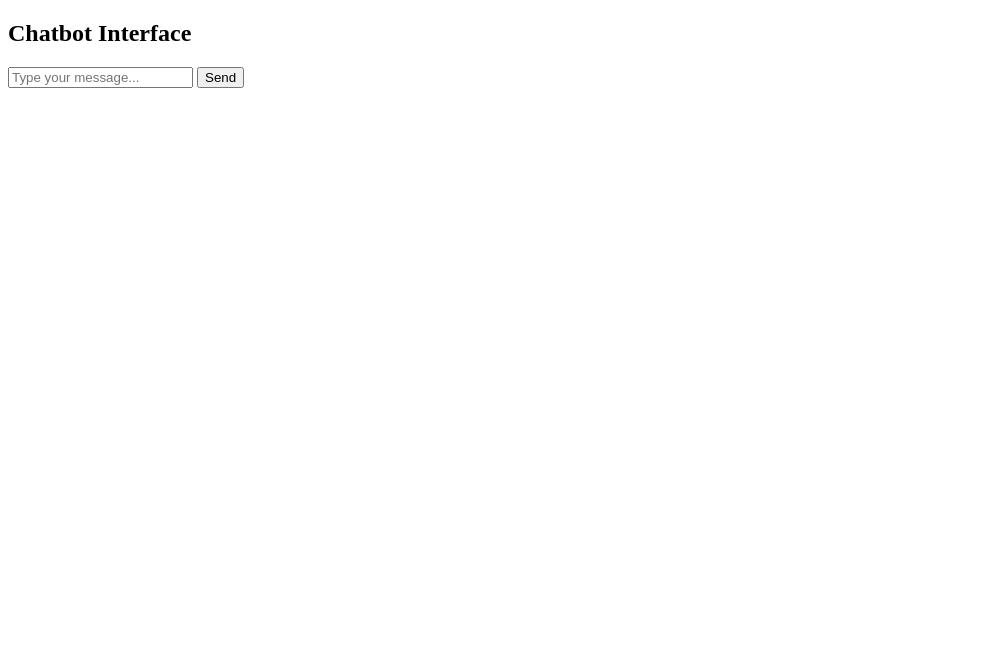
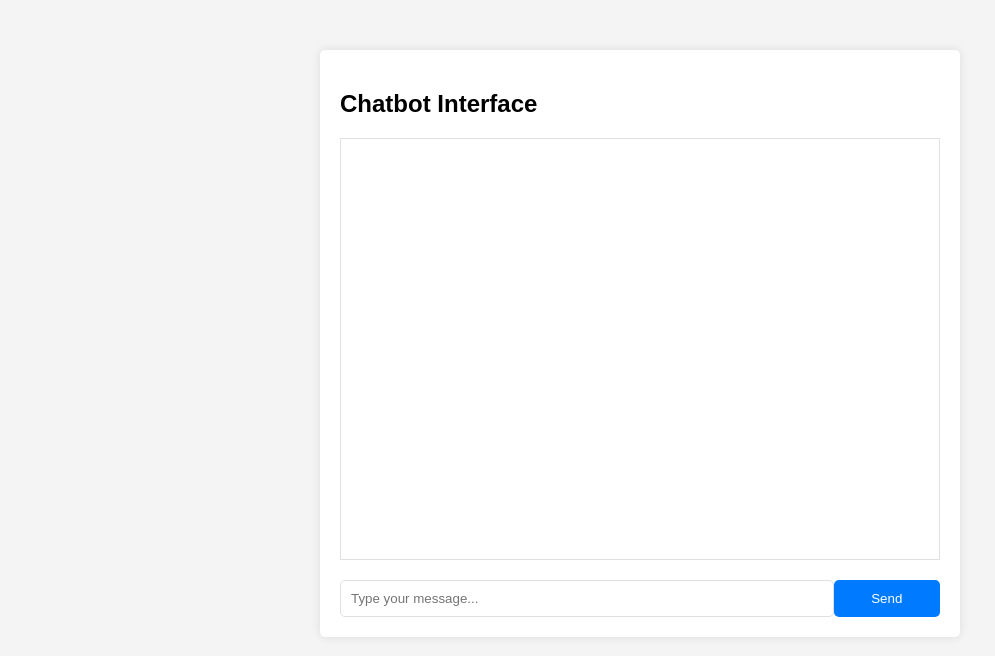
Before and after one commit to Zeeshanahmad4/WebTalkBot-Web-based-GPT-4-Chatbot, a PHP site: page /templates/chat_interface.php in a window 1280 px wide. Shown: the top 656 px of the page, without its empty margins (0-995 px from the left). Run offline with PHP 8.4, Linux system fonts and the light colour scheme.

Commit message:
Update style.css

```diff
--- a/assets/css/style.css
+++ b/assets/css/style.css
@@ -1 +1,74 @@
 /* CSS styles for chatbot UI */
+/* General styling */
+body {
+    font-family: Arial, sans-serif;
+    background-color: #f4f4f4;
+    margin: 0;
+    padding: 0;
+}
+
+.container {
+    max-width: 600px;
+    margin: 50px auto;
+    background-color: #fff;
+    border-radius: 5px;
+    box-shadow: 0 0 10px rgba(0, 0, 0, 0.1);
+    padding: 20px;
+}
+
+/* Chatbot container */
+.chatbot-container {
+    height: 400px;
+    overflow-y: auto;
+    border: 1px solid #e0e0e0;
+    padding: 10px;
+    margin-bottom: 20px;
+}
+
+.chatbot-message {
+    margin-bottom: 10px;
+    display: flex;
+    justify-content: space-between;
+}
+
+.user-message {
+    background-color: #e0e0e0;
+    padding: 10px;
+    border-radius: 5px 5px 5px 0;
+    align-self: flex-end;
+}
+
+.bot-message {
+    background-color: #007BFF;
+    color: #fff;
+    padding: 10px;
+    border-radius: 5px 5px 0 5px;
+    align-self: flex-start;
+}
+
+/* Chatbot input */
+.chatbot-input {
+    display: flex;
+    justify-content: space-between;
+}
+
+.chatbot-input input[type="text"] {
+    width: 80%;
+    padding: 10px;
+    border-radius: 5px;
+    border: 1px solid #e0e0e0;
+}
+
+.chatbot-input button {
+    width: 18%;
+    background-color: #007BFF;
+    color: #fff;
+    border: none;
+    border-radius: 5px;
+    cursor: pointer;
+    padding: 10px;
+}
+
+.chatbot-input button:hover {
+    background-color: #0056b3;
+}
```
